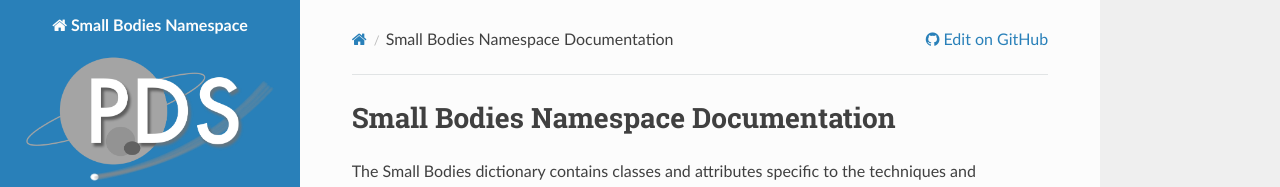
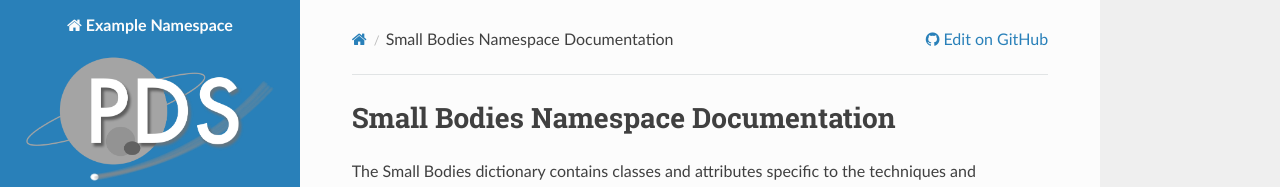
Before and after one commit to pds-data-dictionaries/ldd-sb, a Sphinx documentation site: the page built from docs/source/index.rst, in a window 1280 px wide. Shown: the top 187 px of the page. Built offline with Sphinx 7.4.7 and the Read the Docs theme 2.0.0, drawn with Linux system fonts in a browser that asks for light colours.

```diff
--- a/docs/source/conf.py
+++ b/docs/source/conf.py
@@ -17,9 +17,9 @@
 
 # -- Project information -----------------------------------------------------
 
-project = 'Small Bodies Namespace'
+project = 'Example Namespace'
 # copyright = overidden by CSS specified below
-author = 'Anne Raugh, NASA Planetary Data System'
+author = 'NASA Planetary Data System'
 
 
 # -- General configuration ---------------------------------------------------
@@ -68,7 +68,7 @@ html_logo = '_static/images/PDS_Planets.png'
 html_context = {
     'display_github': True,
     "github_user": "pds-data-dictionaries",
-    "github_repo": "ldd-sb",
+    "github_repo": "ldd-template",
     "github_version": "main/docs/source/"
 }
 
@@ -93,6 +93,8 @@ html_theme_options = {
 myst_enable_extensions = [
     "deflist",
     "fieldlist"
-    ]
+]
 
-latex_elements = { 'maxlistdepth' : '10' }
+latex_elements = {
+    'maxlistdepth': '10'
+}
```
